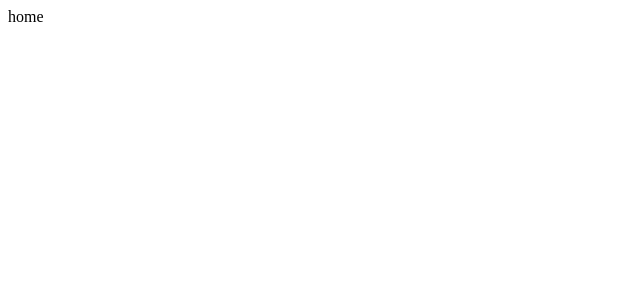
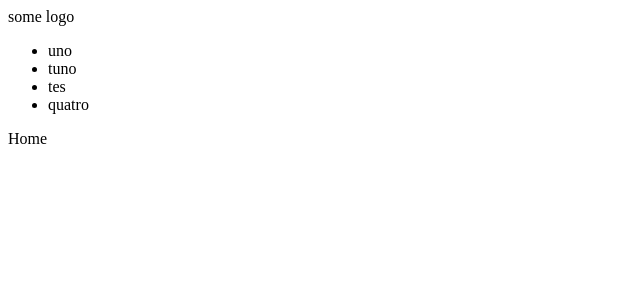
Before and after one commit to MindCollectorCompany/front, a Nuxt app: page / in a window 1280 px wide. Shown: the top 300 px of the page, without its empty margins (0-640 px from the left). Built offline with nearby package versions, Linux system fonts and the light colour scheme.

Commit message:
add draft page and components

```diff
--- a/app.vue
+++ b/app.vue
@@ -1,5 +1,7 @@
 <template>
   <div>
-    home
+    <NuxtLoadingIndicator />
+    <Header />
+    <NuxtPage />
   </div>
 </template>
--- /dev/null
+++ b/components/Header.vue
@@ -0,0 +1,6 @@
+<template>
+  <div class="header">
+    <Logo />
+    <NavList />
+  </div>
+</template>
--- /dev/null
+++ b/components/Logo.vue
@@ -0,0 +1,5 @@
+<template lang="">
+  <div>
+    some logo
+  </div>
+</template>
--- /dev/null
+++ b/components/NavList.vue
@@ -0,0 +1,10 @@
+<template lang="">
+  <div>
+    <ul>
+      <li>uno</li>
+      <li>tuno</li>
+      <li>tes</li>
+      <li>quatro</li>
+    </ul>
+  </div>
+</template>
--- /dev/null
+++ b/pages/index.vue
@@ -0,0 +1,3 @@
+<template>
+  <div>Home</div>
+</template>
```
